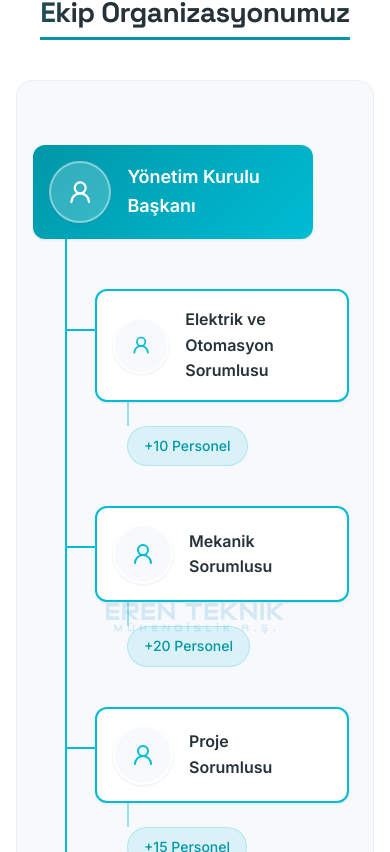
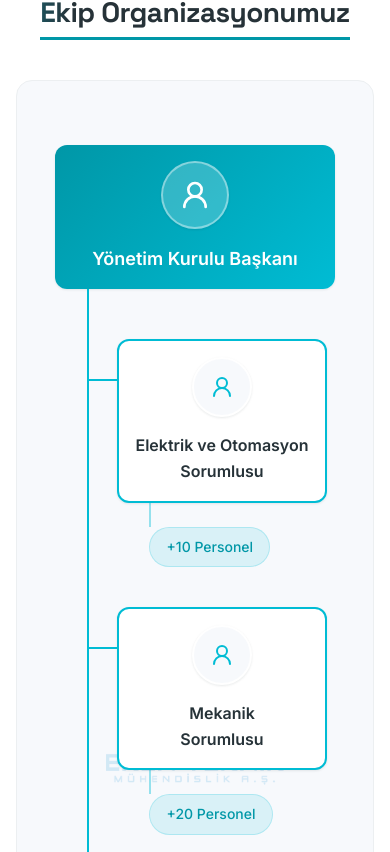
Before and after one commit to ahmeren05/etweb, a Next.js app: page /en/hakkimizda in a window 390 px wide. Shown: the part 2172-3024 px from the top of the page. Built offline with nearby package versions, Linux system fonts and the light colour scheme.

Commit message:
Fix 2x2 grid row 2 line gaps and restore node square shapes on mobile

```diff
--- a/src/components/OrgChart/OrgChart.module.css
+++ b/src/components/OrgChart/OrgChart.module.css
@@ -201,6 +201,12 @@
     top: -40px;
     height: 40px;
   }
+
+  /* Fix the 20px gap for Row 2 by extending the vertical line to exactly 50% */
+  .branch:nth-child(n+3)::before {
+    top: -60px;
+    height: 60px;
+  }
 }
 
 /* MOBILE (Vertical Tree) */
@@ -222,9 +228,8 @@
     max-width: 320px;
     min-height: auto;
     padding: var(--space-4);
-    flex-direction: row;
     justify-content: flex-start;
-    text-align: left;
+    text-align: center;
     gap: var(--space-4);
   }
 
@@ -286,12 +291,11 @@
   .node {
     width: 100%;
     max-width: 280px;
-    min-height: auto;
+    min-height: 140px;
     min-width: auto;
     padding: var(--space-4);
-    flex-direction: row;
-    justify-content: flex-start;
-    text-align: left;
+    justify-content: center;
+    text-align: center;
     gap: var(--space-4);
   }
 
```
